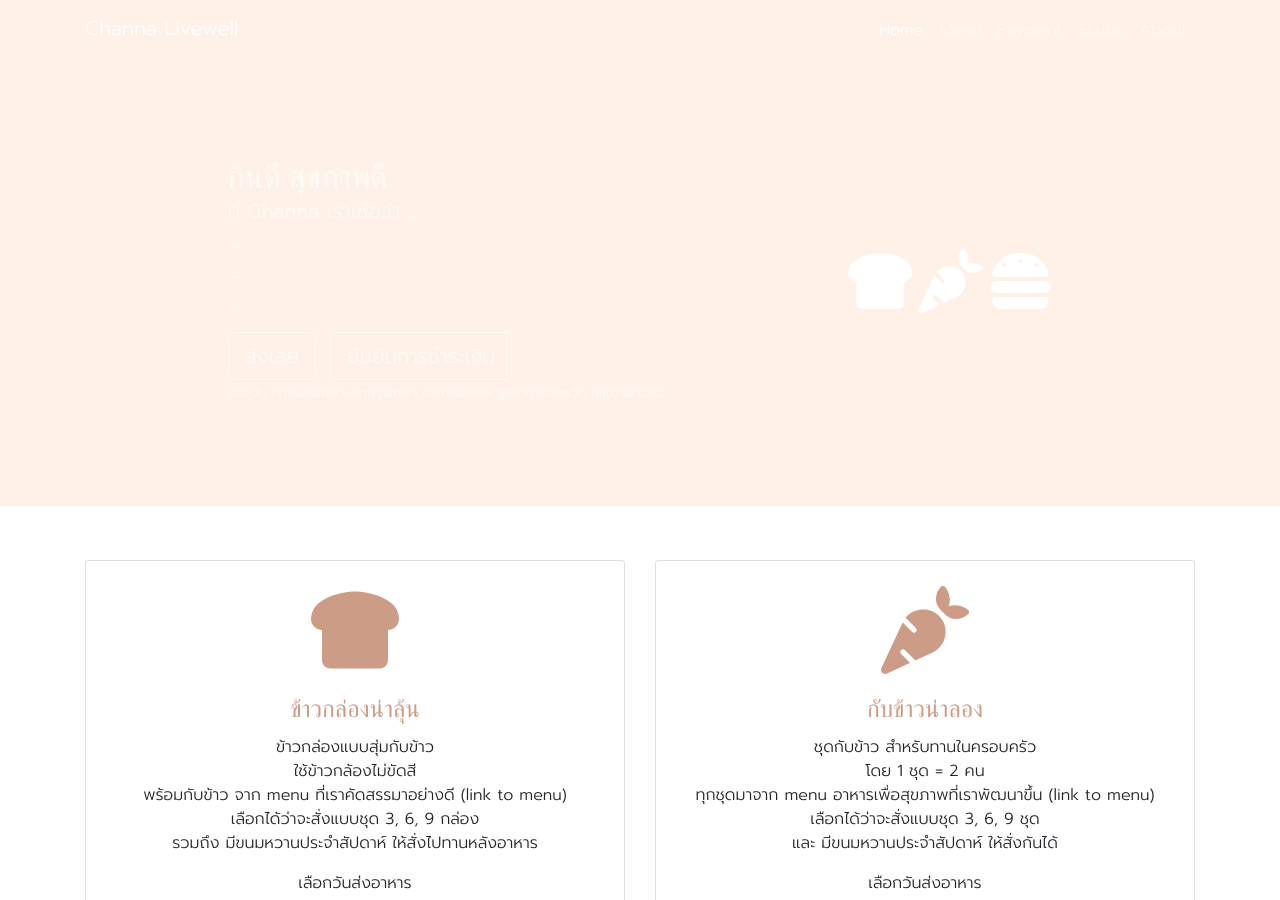
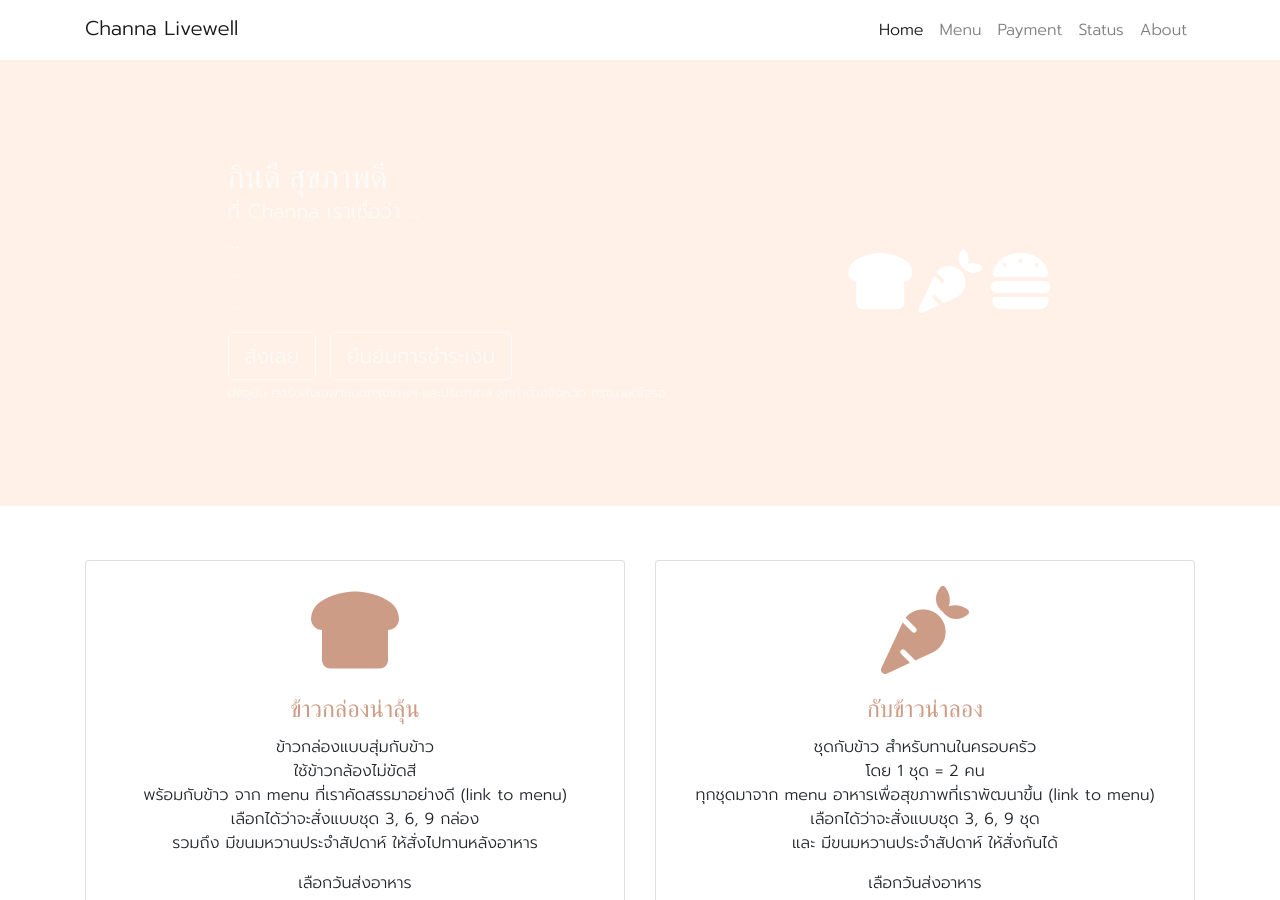
Before and after one commit to channalivewell/channalivewell.github.io, a Jekyll site: the page built from index.html, in a window 1280 px wide and 900 px high. Built offline with Jekyll 4.4.1, drawn with Linux system fonts in a browser that asks for light colours; nearby versions of some CDN libraries.

Commit message:
edit color

```diff
--- a/_includes/navbar.html
+++ b/_includes/navbar.html
@@ -1,5 +1,5 @@
 <!-- Navigation -->
-<nav class="navbar fixed-top navbar-expand-lg navbar-dark bg-primary" id="navbar1">
+<nav class="navbar fixed-top navbar-expand-lg navbar-light bg-white" id="navbar1">
     <div class="container">
         <a class="navbar-brand mr-1 mb-1 mt-0" href="{{ site.base_url }}/">{{ site.title }}</a>
         <button class="navbar-toggler" type="button" data-toggle="collapse" data-target="#collapsingNavbar">
```
